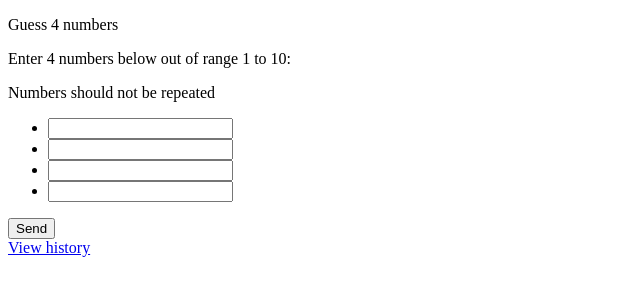
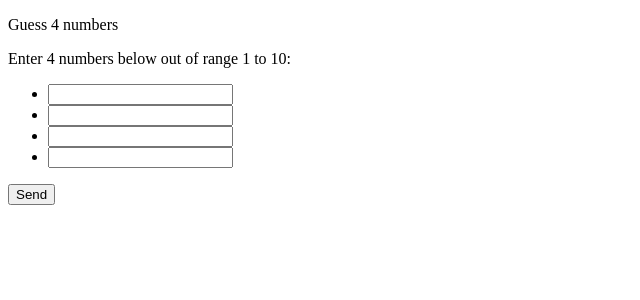
Before and after one commit to dmitriy-amelin/hw-44, a Django app: template hw_44/webapp/templates/index.html in a window 1280 px wide. Shown: the top 300 px of the page, without its empty margins (0-640 px from the left). Run offline with Django 3.2, Linux system fonts and the light colour scheme; the template is opened without the code that fills it, so the values that code supplies are empty.

Commit message:
Finalization

```diff
--- a/hw_44/hw_44/urls.py
+++ b/hw_44/hw_44/urls.py
@@ -16,7 +16,6 @@ Including another URLconf
 from django.contrib import admin
 from django.urls import path
 from webapp.views import index_view, show_history
-
 urlpatterns = [
     path('admin/', admin.site.urls),
     path('', index_view),
--- a/hw_44/webapp/templates/index.html
+++ b/hw_44/webapp/templates/index.html
@@ -8,7 +8,6 @@
 <body>
     <p>Guess 4 numbers</p>
     <p>Enter 4 numbers below out of range 1 to 10:</p>
-    <p>Numbers should not be repeated</p>
     <form method="POST" action="/">
         {% csrf_token %}
         <ul>
@@ -28,6 +27,5 @@
 
         <input type="submit" value="Send"/>
     </form>
-    <div><a href="/history">View history</a> </div>
 </body>
 </html>
```
